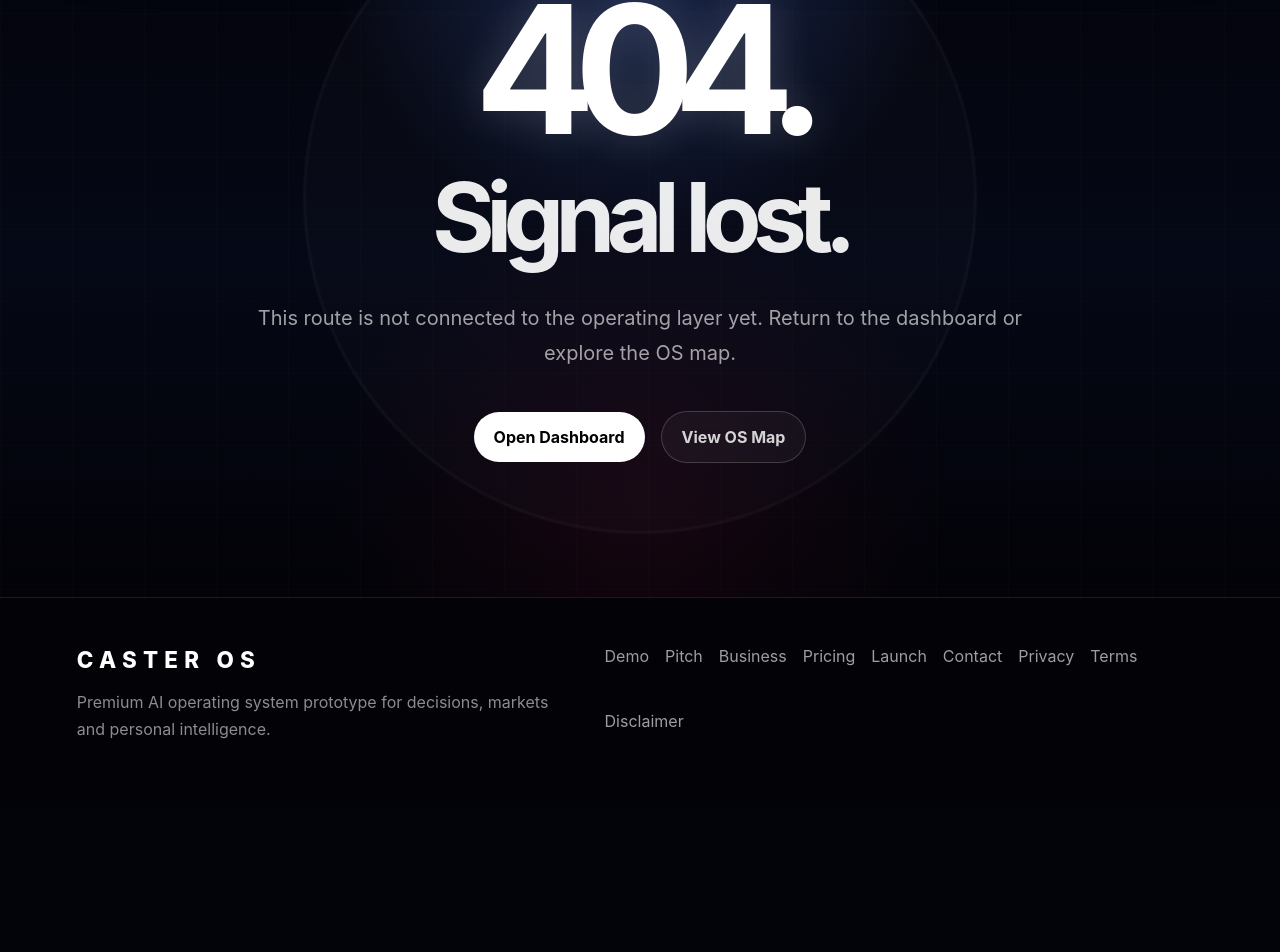
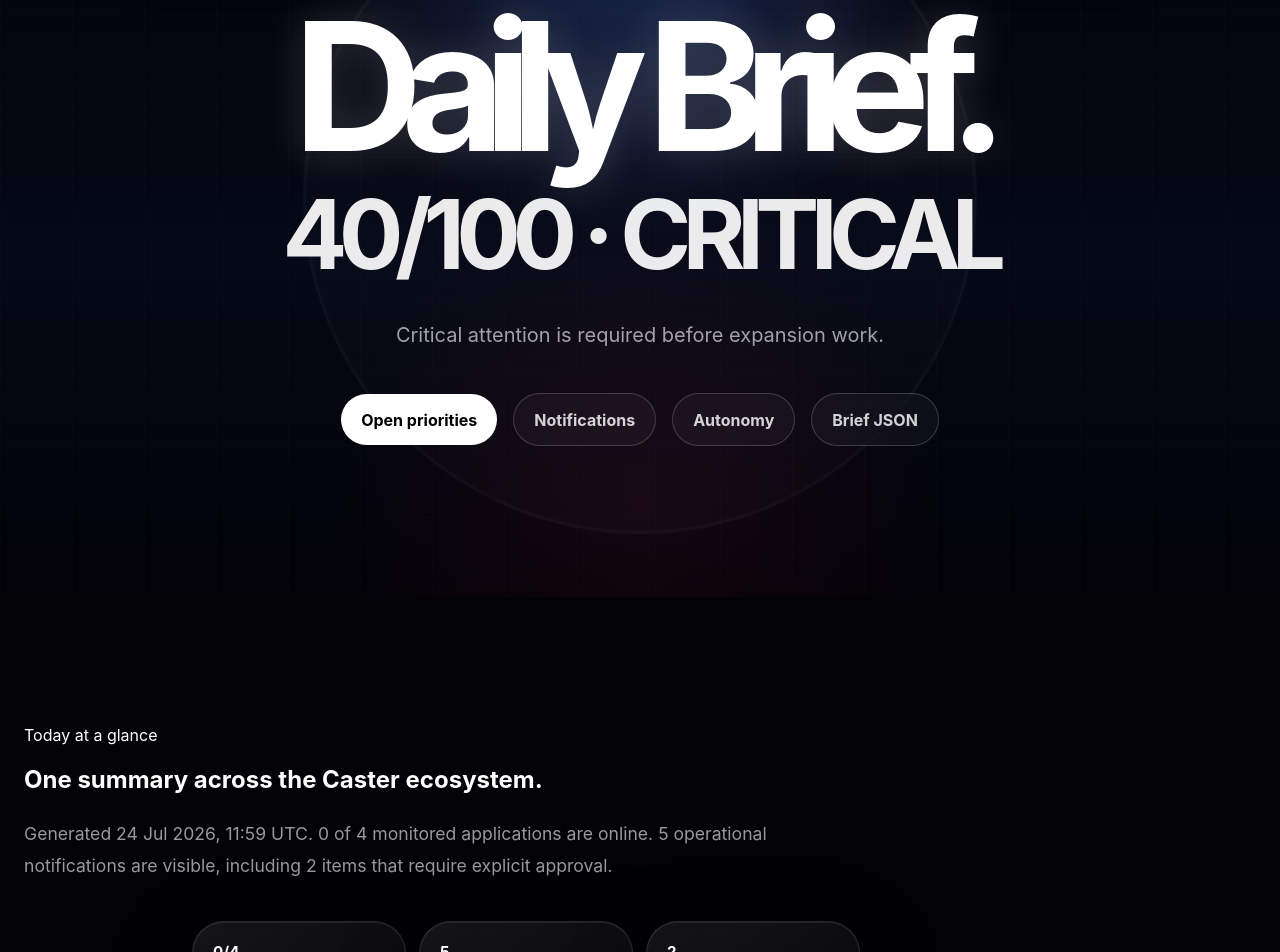
Before and after one commit to vv-glitchhub/Caster-hub, a Next.js app: page /brief in a window 1280 px wide. Before the commit this address had no page. Shown: the part 203-1155 px from the top of the page. Before the commit the page ends 1010 px from the top, so only its background shows below. Built offline with nearby package versions, Linux system fonts and the light colour scheme; no server answers.

Commit message:
Add daily Caster brief page

```diff
--- /dev/null
+++ b/app/brief/page.tsx
@@ -0,0 +1,116 @@
+import MotionSurface from '../../components/MotionSurface'
+import { buildDailyCasterBrief } from '../../lib/daily-brief'
+
+export const dynamic = 'force-dynamic'
+
+function formatGeneratedAt(value: string) {
+  return new Intl.DateTimeFormat('en-GB', {
+    dateStyle: 'medium',
+    timeStyle: 'short',
+    timeZone: 'UTC',
+  }).format(new Date(value))
+}
+
+export default async function BriefPage() {
+  const brief = await buildDailyCasterBrief()
+
+  return (
+    <main className="home-page">
+      <section className="home-hero">
+        <div className="home-bg" />
+        <div className="home-grid" />
+        <div className="home-orb" />
+        <div className="home-hero-inner">
+          <p className="home-eyebrow">Caster Daily Intelligence</p>
+          <h1 className="home-title">Daily Brief.</h1>
+          <h2 className="home-subtitle">{brief.systemScore}/100 · {brief.state.toUpperCase()}</h2>
+          <p className="home-lead">{brief.headline}</p>
+          <div className="home-actions">
+            <a className="primary-button" href="#priorities">Open priorities</a>
+            <a className="secondary-button" href="/notifications">Notifications</a>
+            <a className="secondary-button" href="/autonomy">Autonomy</a>
+            <a className="secondary-button" href="/api/brief">Brief JSON</a>
+          </div>
+        </div>
+      </section>
+
+      <section className="home-section">
+        <div className="home-container">
+          <p className="section-label">Today at a glance</p>
+          <h2 className="section-title">One summary across the Caster ecosystem.</h2>
+          <p className="home-section-lead">
+            Generated {formatGeneratedAt(brief.generatedAt)} UTC. {brief.summary}
+          </p>
+          <div className="home-highlight-grid">
+            <MotionSurface className="home-highlight-card">
+              <p className="home-card-title">{brief.onlineApps}/{brief.monitoredApps}</p>
+              <p className="home-card-text">Applications online</p>
+            </MotionSurface>
+            <MotionSurface className="home-highlight-card">
+              <p className="home-card-title">{brief.activeNotifications}</p>
+              <p className="home-card-text">Operational notifications</p>
+            </MotionSurface>
+            <MotionSurface className="home-highlight-card">
+              <p className="home-card-title">{brief.approvalRequired}</p>
+              <p className="home-card-text">Items waiting for approval</p>
+            </MotionSurface>
+          </div>
+        </div>
+      </section>
+
+      <section id="priorities" className="home-section">
+        <div className="home-container">
+          <p className="section-label">Top priorities</p>
+          <h2 className="section-title">Work on the highest-impact issue first.</h2>
+          <div className="home-module-grid">
+            {brief.priorities.length > 0 ? brief.priorities.map((item) => (
+              <MotionSurface key={`${item.rank}-${item.app}-${item.title}`} className="home-module-card min-h-0">
+                <p className="home-module-label">
+                  #{item.rank} · {item.priority.toUpperCase()} · {item.execution.replace('_', ' ').toUpperCase()}
+                </p>
+                <h3 className="home-module-title">{item.title}</h3>
+                <p className="home-module-text">{item.app} · {item.reason}</p>
+                <a className="secondary-button" href={item.href}>Open priority</a>
+              </MotionSurface>
+            )) : (
+              <MotionSurface className="home-module-card min-h-0">
+                <p className="home-module-label">NO BLOCKERS</p>
+                <h3 className="home-module-title">Continue planned development.</h3>
+                <p className="home-module-text">No high-impact manual or approval-required actions were reported.</p>
+              </MotionSurface>
+            )}
+          </div>
+        </div>
+      </section>
+
+      <section className="home-section">
+        <div className="home-container">
+          <p className="section-label">Application observations</p>
+          <h2 className="section-title">Current evidence from each product.</h2>
+          <div className="home-module-grid">
+            {brief.observations.map((observation) => (
+              <MotionSurface key={observation} className="home-module-card min-h-0">
+                <p className="home-module-text">{observation}</p>
+              </MotionSurface>
+            ))}
+          </div>
+        </div>
+      </section>
+
+      <section className="home-section">
+        <div className="home-container">
+          <p className="section-label">Brief guardrails</p>
+          <h2 className="section-title">A useful summary without unsafe execution.</h2>
+          <div className="home-highlight-grid">
+            {brief.guardrails.map((guardrail, index) => (
+              <MotionSurface key={guardrail} className="home-highlight-card">
+                <p className="home-card-title">Rule {index + 1}</p>
+                <p className="home-card-text">{guardrail}</p>
+              </MotionSurface>
+            ))}
+          </div>
+        </div>
+      </section>
+    </main>
+  )
+}
```
